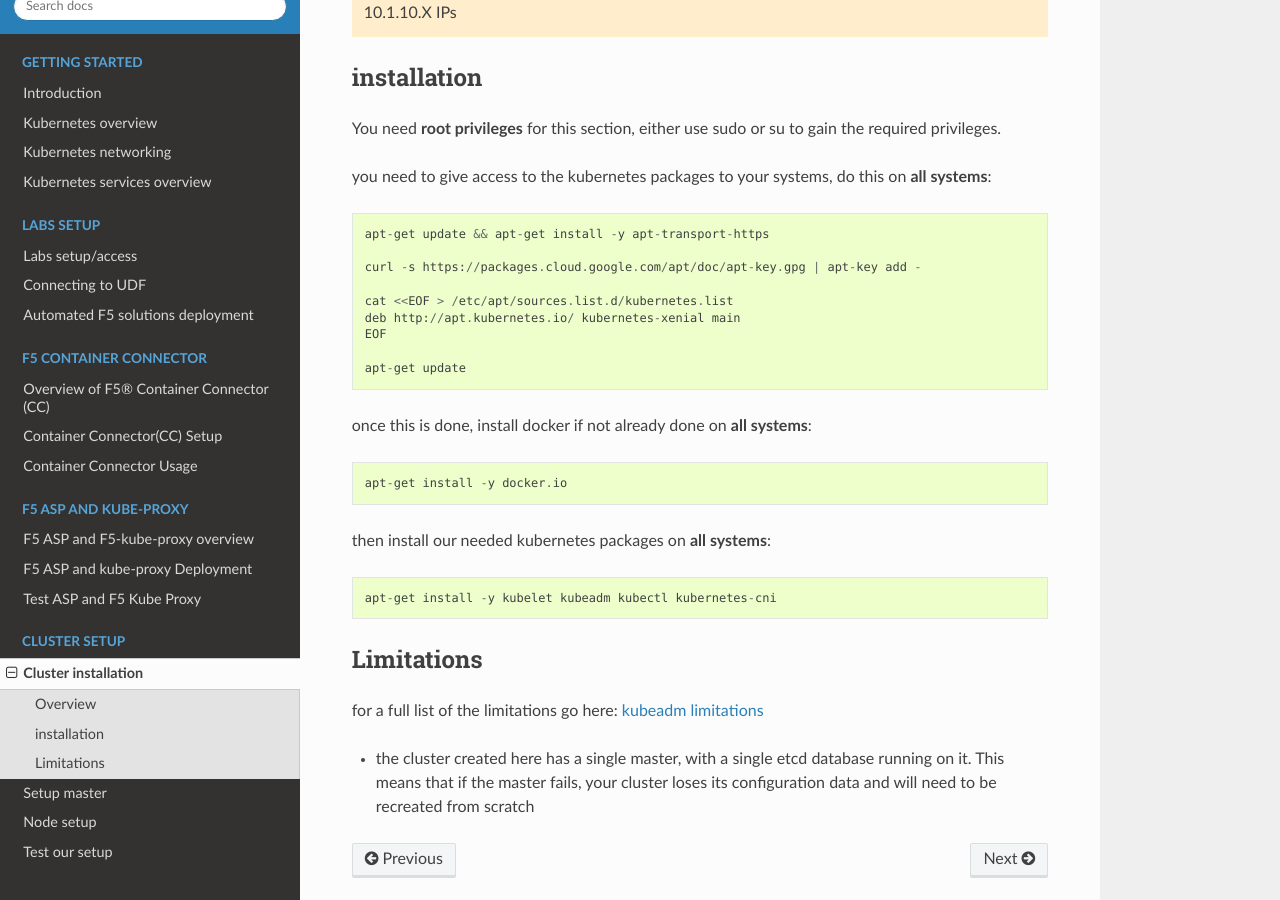
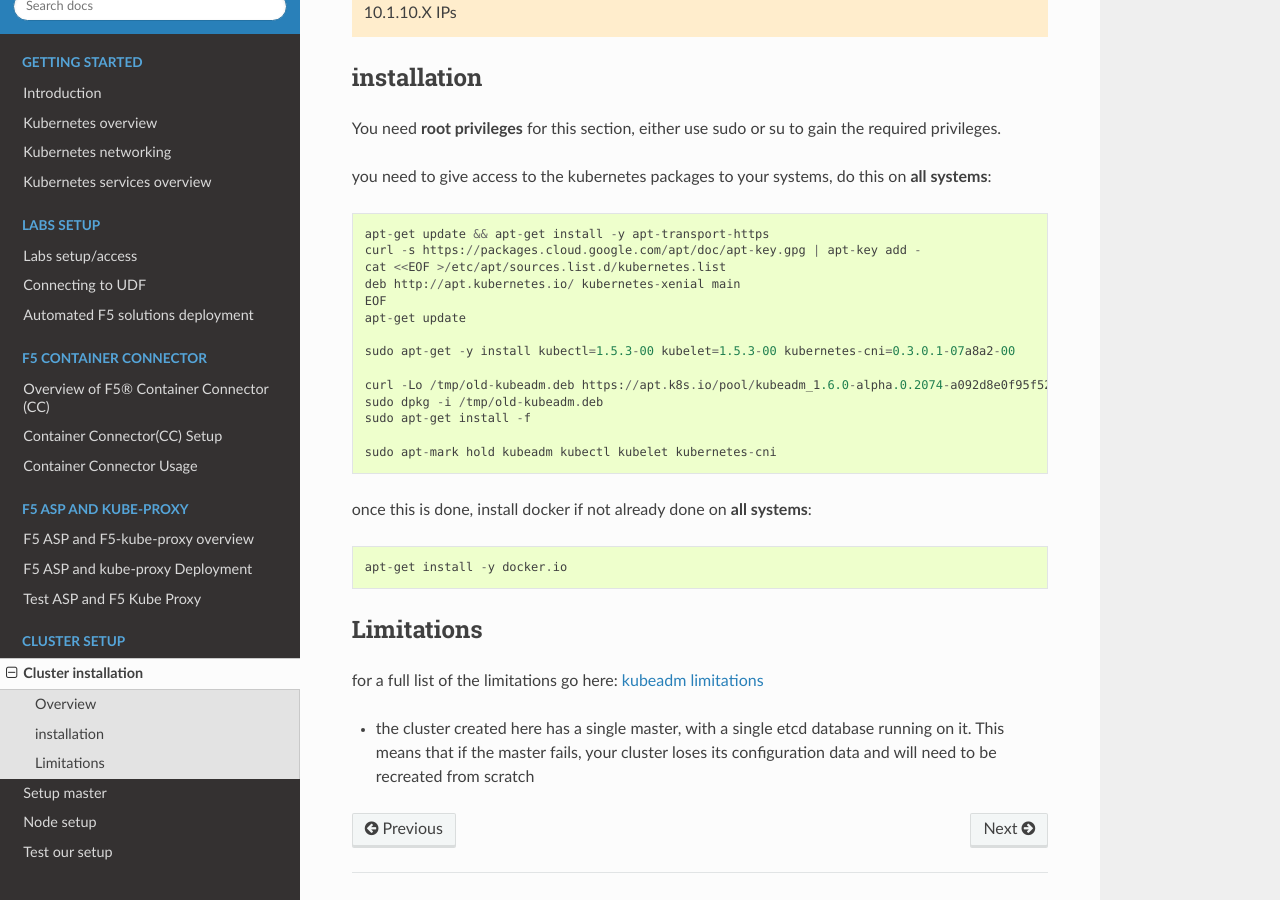
Before and after one commit to f5devcentral/f5-101-lab-kubernetes, a Sphinx documentation site: the page built from docs/cluster-setup-guide/cluster-setup-guide-cluster-installation.rst, in a window 1280 px wide and 900 px high, scrolled down 960 px. Built offline with Sphinx 7.4.7 and the Read the Docs theme 2.0.0, drawn with Linux system fonts in a browser that asks for light colours.

Commit message:
Modified cluster installation and master setup to work with kubeadm v1.5.

```diff
--- a/docs/cluster-setup-guide/cluster-setup-guide-cluster-installation.rst
+++ b/docs/cluster-setup-guide/cluster-setup-guide-cluster-installation.rst
@@ -49,27 +49,26 @@
 
 ::
 
-	apt-get update && apt-get install -y apt-transport-https
+    apt-get update && apt-get install -y apt-transport-https
+    curl -s https://packages.cloud.google.com/apt/doc/apt-key.gpg | apt-key add -
+    cat <<EOF >/etc/apt/sources.list.d/kubernetes.list
+    deb http://apt.kubernetes.io/ kubernetes-xenial main
+    EOF
+    apt-get update
 
-	curl -s https://packages.cloud.google.com/apt/doc/apt-key.gpg | apt-key add -
+    sudo apt-get -y install kubectl=1.5.3-00 kubelet=1.5.3-00 kubernetes-cni=0.3.0.1-07a8a2-00
 
-	cat <<EOF > /etc/apt/sources.list.d/kubernetes.list
-	deb http://apt.kubernetes.io/ kubernetes-xenial main
-	EOF
+    curl -Lo /tmp/old-kubeadm.deb https://apt.k8s.io/pool/kubeadm_1.6.0-alpha.0.2074-a092d8e0f95f52-00_amd64_0206dba536f698b5777c7d210444a8ace18f48e045ab78687327631c6c694f42.deb
+    sudo dpkg -i /tmp/old-kubeadm.deb
+    sudo apt-get install -f
 
-	apt-get update
+    sudo apt-mark hold kubeadm kubectl kubelet kubernetes-cni
 
 once this is done, install docker if not already done on **all systems**:
 
 ::
 
 	apt-get install -y docker.io
-
-then install our needed kubernetes packages on **all systems**:
-
-::
-
-	apt-get install -y kubelet kubeadm kubectl kubernetes-cni
 
 
 Limitations
--- a/docs/cluster-setup-guide/cluster-setup-guide-master-setup.rst
+++ b/docs/cluster-setup-guide/cluster-setup-guide-master-setup.rst
@@ -12,7 +12,7 @@
 
 ::
 
-	sudo kubeadm init --api-advertise-addresses=10.1.10.11
+	sudo kubeadm init --api-advertise-addresses=10.1.10.11 --use-kubernetes-version=v1.5.3
 
 Here we specify:
 
```
